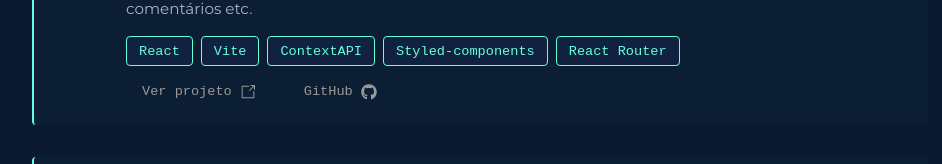
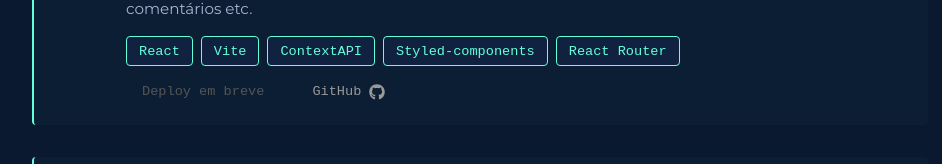
Before and after one commit to danielcoosta1/meu-portfolio, a React (Vite) app: page /projetos in a window 1280 px wide. Shown: the part 328-492 px from the top of the page, without its empty margins (160-1102 px from the left). Built offline with nearby package versions, Linux system fonts and the light colour scheme.

Commit message:
Adicionando a condicional para não ter link para o deploy(desabilitando o link)

```diff
--- a/src/components/ListaDeProjetos/index.jsx
+++ b/src/components/ListaDeProjetos/index.jsx
@@ -58,7 +58,7 @@
               ))}
             </Tecnologias>
             <Links>
-              {projeto.link ? (
+              {projeto.link && projeto.link !== "#" ? (
                 <LinkEstilizado
                   href={projeto.link}
                   target="_blank"
@@ -67,13 +67,11 @@
                   Ver projeto <GoLinkExternal size={16} />
                 </LinkEstilizado>
               ) : (
-                <LinkEstilizado
-                  as="span"
-                  style={{ opacity: 0.6, cursor: "default" }}
-                >
+                <LinkEstilizado as="span" $desabilitado>
                   Deploy em breve
                 </LinkEstilizado>
               )}
+
               <LinkEstilizado
                 href={projeto.repositorio}
                 target="_blank"
--- a/src/components/ListaDeProjetos/style.js
+++ b/src/components/ListaDeProjetos/style.js
@@ -143,4 +143,23 @@
       transform: translateX(4px) scale(1.2);
     }
   }
+
+  /* ESTILOS QUANDO DESABILITADO */
+  ${(props) =>
+    props.$desabilitado &&
+    `
+    color: #555;
+    cursor: default;
+    pointer-events: none;
+    background-color: transparent;
+
+    &:hover {
+      background-color: transparent;
+      color: #555;
+
+      svg {
+        transform: none;
+      }
+    }
+  `}
 `;
```
